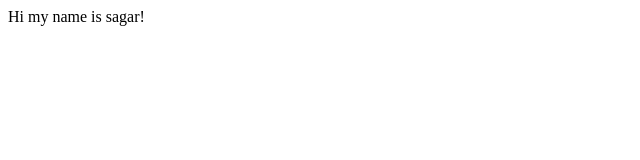
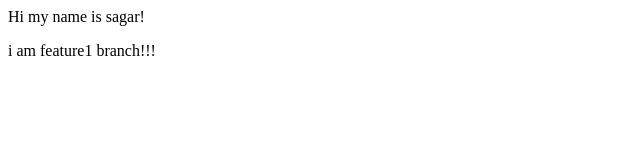
Before and after one commit to sagarkorde9579/apna-college-demo1, a plain HTML site: page index.html in a window 1280 px wide. Shown: the whole page, without its empty margins (0-640 px from the left). Drawn offline with Linux system fonts and the light colour scheme.

Commit message:
add feature1 branch

```diff
--- a/index.html
+++ b/index.html
@@ -1 +1,2 @@
 <p>Hi my name is sagar!</p>
+<p>i am feature1 branch!!!</p>
```
